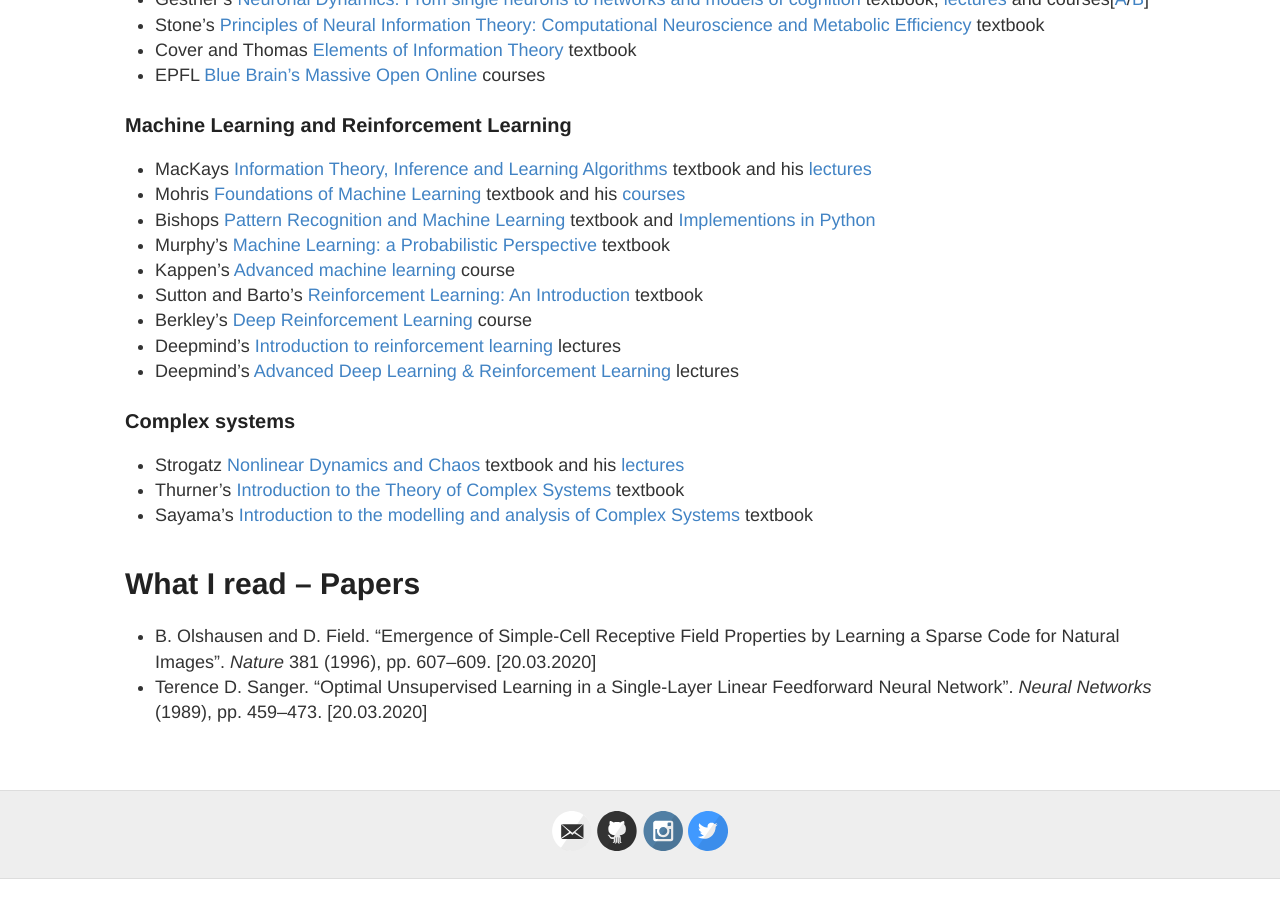
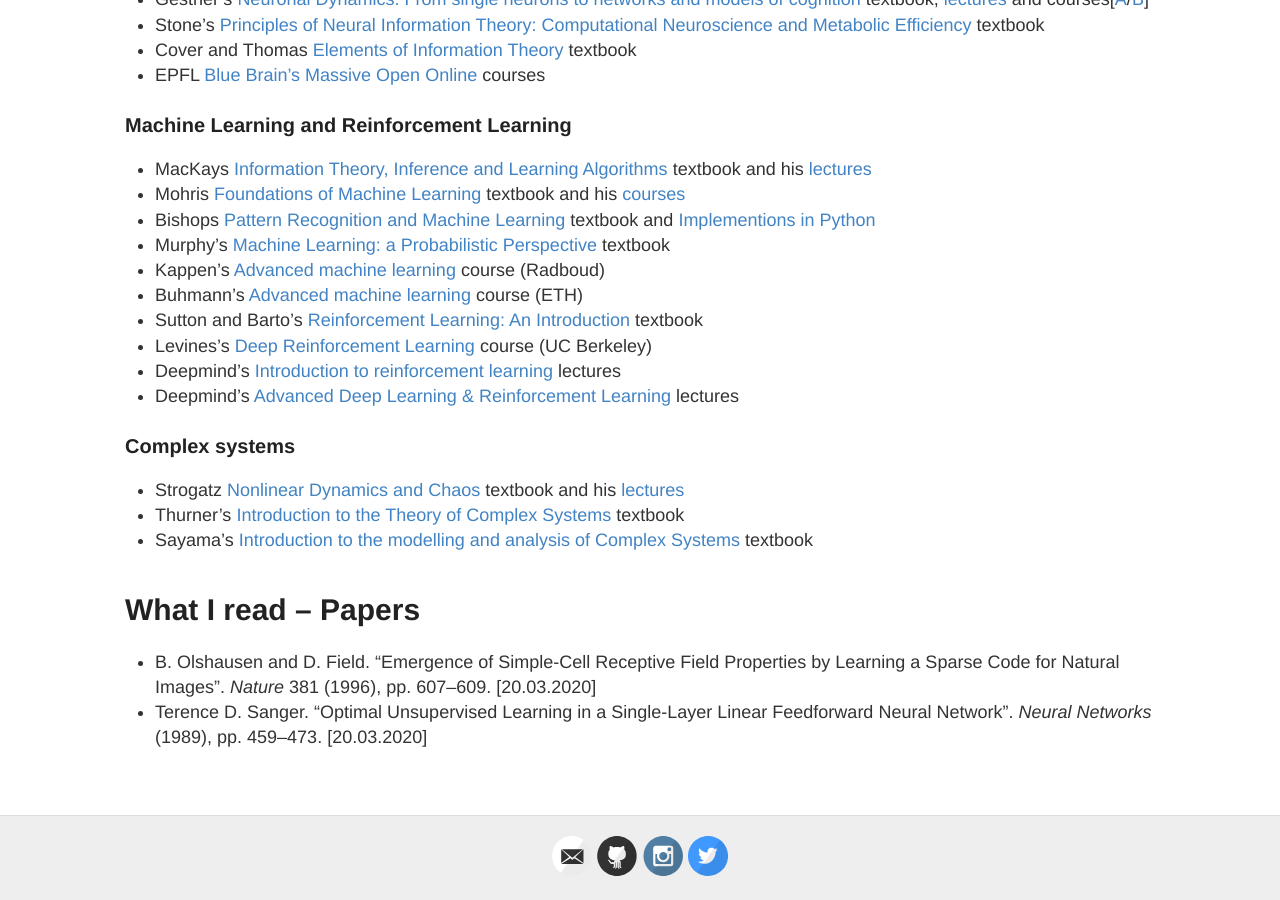
Before and after one commit to Mariusmarten/mariusmarten.github.io, a Jekyll site: the page built from resources.md, in a window 1280 px wide and 900 px high, scrolled down 572 px. Built offline with Jekyll 4.4.1, drawn with Linux system fonts in a browser that asks for light colours; before the commit the page ends 1451 px from its top, so only the background shows below that.

Commit message:
Update resources.md

```diff
--- a/resources.md
+++ b/resources.md
@@ -22,9 +22,10 @@ A collection of resources for Computational Neuroscience, Machine Learning and C
 - Bishops [Pattern Recognition and Machine Learning](http://users.isr.ist.utl.pt/~wurmd/Livros/school/Bishop%20-%20Pattern%20Recognition%20And%20Machine%20Learning%20-%20Springer%20%202006.pdf) textbook and
 [Implementions in Python](https://github.com/ctgk/PRML)
 - Murphy’s [Machine Learning: a Probabilistic Perspective](https://doc.lagout.org/science/Artificial%20Intelligence/Machine%20learning/Machine%20Learning_%20A%20Probabilistic%20Perspective%20%5BMurphy%202012-08-24%5D.pdf) textbook
-- Kappen's [Advanced machine learning](http://www.snn.ru.nl/~bertk/machinelearning/adv_ml.html) course
+- Kappen's [Advanced machine learning](http://www.snn.ru.nl/~bertk/machinelearning/adv_ml.html) course (Radboud)
+- Buhmann's [Advanced machine learning](https://ml2.inf.ethz.ch/courses/aml/#questions) course (ETH)
 - Sutton and Barto’s [Reinforcement Learning: An Introduction](http://incompleteideas.net/sutton/book/RLbook2018.pdf) textbook
-- Berkley's [Deep Reinforcement Learning](http://rail.eecs.berkeley.edu/deeprlcourse/) course
+- Levines's [Deep Reinforcement Learning](http://rail.eecs.berkeley.edu/deeprlcourse/) course (UC Berkeley)
 - Deepmind's [Introduction to reinforcement learning](https://www.youtube.com/watch?v=2pWv7GOvuf0&list=PLqYmG7hTraZDM-OYHWgPebj2MfCFzFObQ) lectures
 - Deepmind's [Advanced Deep Learning & Reinforcement Learning](https://www.youtube.com/playlist?list=PLqYmG7hTraZDNJre23vqCGIVpfZ_K2RZs) lectures
 
```
